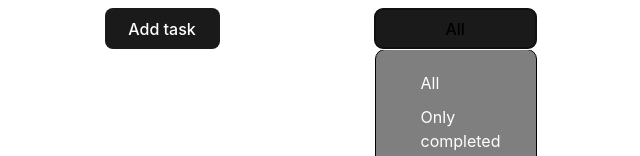
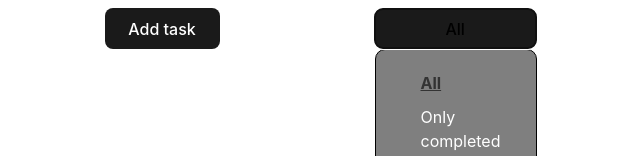
Before and after one commit to shiro0x29a/todo, a React (Vite) app: page / in a window 1280 px wide. Both pictures are taken after typing "Sample" into the empty fields and a click on the button "All". Shown: the part 261-417 px from the top of the page, without its empty margins (64-704 px from the left). Built offline with nearby package versions, Linux system fonts and the light colour scheme.

Commit message:
feat: add active filter highlighting

```diff
--- a/src/App.css
+++ b/src/App.css
@@ -77,6 +77,12 @@
   padding: 5px;
 }
 
+#filters ul li.active {
+  text-decoration: underline;
+  font-weight: bold;
+  color: #333;
+}
+
 .taskList {
   display: grid;
   gap: 10px;
--- a/src/App.jsx
+++ b/src/App.jsx
@@ -115,11 +115,26 @@ console.log(filteredTasks)
       <button onClick={(e) => handleFilter(e)} id="filter">All</button>
       {showFilter && (
       <div id="filters">
-      <ul>
-	    <li onClick={() => filterAll()} className="filter-all">All</li>
-        <li onClick={() => filterCompleted()} className="filter-completed">Only completed</li>
-        <li onClick={() => filterUncompleted()} className="filter-uncompleted">Only uncompleted</li>
-      </ul>
+        <ul>
+          <li
+            onClick={() => filterAll()}
+            className={`filter-all ${filter === 'all' ? 'active' : ''}`}
+          >
+            All
+          </li>
+          <li
+            onClick={() => filterCompleted()}
+            className={`filter-completed ${filter === 'completed' ? 'active' : ''}`}
+          >
+            Only completed
+          </li>
+          <li
+            onClick={() => filterUncompleted()}
+            className={`filter-uncompleted ${filter === 'uncompleted' ? 'active' : ''}`}
+          >
+            Only uncompleted
+          </li>
+        </ul>
       </div>
         )}
     </form>
```
